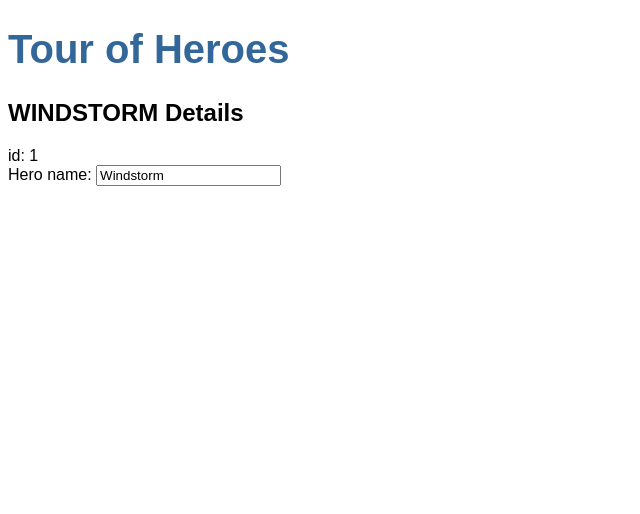
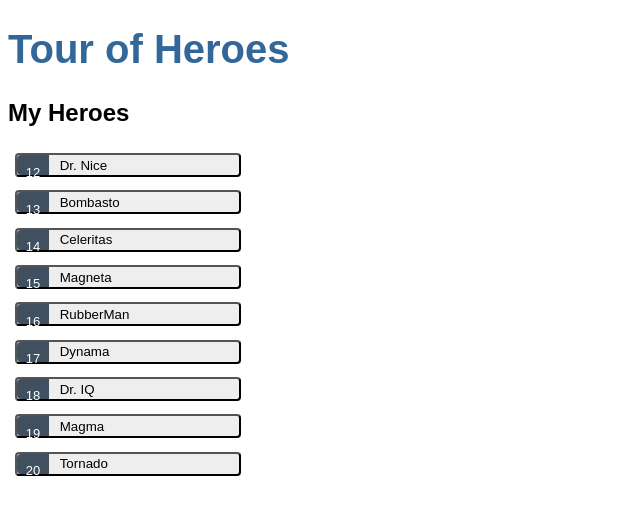
Before and after one commit to Caroline-Duffett/angular-practice-2, an Angular app in the folder angular-tour-of-heroes/: page / in a window 1280 px wide. Shown: the top 514 px of the page, without its empty margins (0-640 px from the left). Built offline with nearby package versions, Linux system fonts and the light colour scheme.

Commit message:
finished 2. display a list

```diff
--- a/angular-tour-of-heroes/src/app/heroes/heroes.component.css
+++ b/angular-tour-of-heroes/src/app/heroes/heroes.component.css
@@ -0,0 +1,66 @@
+/* HeroesComponent's private CSS styles */
+.heroes {
+  margin: 0 0 2em 0;
+  list-style-type: none;
+  padding: 0;
+  width: 15em;
+}
+
+.heroes li {
+  display: flex;
+}
+
+.heroes button {
+  flex: 1;
+  cursor: pointer;
+  position: relative;
+  left: 0;
+  background-color: #EEE;
+  margin: .5em;
+  padding: 0;
+  border-radius: 4px;
+  display: flex;
+  align-items: stretch;
+  height: 1.8em;
+}
+
+.heroes button:hover {
+  color: #2c3a41;
+  background-color: #e6e6e6;
+  left: .1em;
+}
+
+.heroes button:active {
+  background-color: #525252;
+  color: #fafafa;
+}
+
+.heroes button.selected {
+  background-color: black;
+  color: white;
+}
+
+.heroes button.selected:hover {
+  background-color: #505050;
+  color: white;
+}
+
+.heroes button.selected:active {
+  background-color: black;
+  color: white;
+}
+
+.heroes .badge {
+  display: inline-block;
+  font-size: small;
+  color: white;
+  padding: 0.8em 0.7em 0 0.7em;
+  background-color: #405061;
+  line-height: 1em;
+  margin-right: .8em;
+  border-radius: 4px 0 0 4px;
+}
+
+.heroes .name {
+  align-self: center;
+}
--- a/angular-tour-of-heroes/src/app/heroes/heroes.component.html
+++ b/angular-tour-of-heroes/src/app/heroes/heroes.component.html
@@ -1,8 +1,18 @@
-<!-- <h2>{{hero}}</h2> -->
+<h2>My Heroes</h2>
+<ul class="heroes">
+  <li *ngFor="let hero of heroes">
+    <button [class.selected]="hero === selectedHero" type="button" (click)="onSelect(hero)">
+      <span class="badge">{{hero.id}}</span>
+      <span class="name">{{hero.name}}</span>
+    </button>
+  </li>
+</ul>
 
-<h2>{{hero.name | uppercase}} Details</h2>
-<div><span>id: </span>{{hero.id}}</div>
-<div>
-  <label for="name">Hero name: </label>
-  <input id="name" [(ngModel)]="hero.name" placeholder="name">
+<div *ngIf="selectedHero">
+  <h2>{{selectedHero.name | uppercase}} Details</h2>
+  <div>id: {{selectedHero.id}}</div>
+  <div>
+    <label for="hero-name">Hero name: </label>
+    <input id="hero-name" [(ngModel)]="selectedHero.name" placeholder="name">
+  </div>
 </div>
--- a/angular-tour-of-heroes/src/app/heroes/heroes.component.ts
+++ b/angular-tour-of-heroes/src/app/heroes/heroes.component.ts
@@ -1,22 +1,24 @@
 import { Component, OnInit } from '@angular/core';
 import { Hero } from '../hero';
+import { HEROES } from '../mock-heroes';
 
 @Component({
   selector: 'app-heroes',
   templateUrl: './heroes.component.html',
   styleUrls: ['./heroes.component.css']
 })
+
 export class HeroesComponent implements OnInit {
 
-  hero: Hero = {
-    id: 1,
-    name: 'Windstorm'
-  };
-
+  heroes = HEROES;
+  selectedHero?: Hero;
 
   constructor() { }
 
   ngOnInit(): void {
   }
 
+  onSelect(hero: Hero): void {
+    this.selectedHero = hero;
+  }
 }
--- /dev/null
+++ b/angular-tour-of-heroes/src/app/mock-heroes.ts
@@ -0,0 +1,13 @@
+import { Hero } from './hero';
+
+export const HEROES: Hero[] = [
+  { id: 12, name: 'Dr. Nice' },
+  { id: 13, name: 'Bombasto' },
+  { id: 14, name: 'Celeritas' },
+  { id: 15, name: 'Magneta' },
+  { id: 16, name: 'RubberMan' },
+  { id: 17, name: 'Dynama' },
+  { id: 18, name: 'Dr. IQ' },
+  { id: 19, name: 'Magma' },
+  { id: 20, name: 'Tornado' }
+];
```
